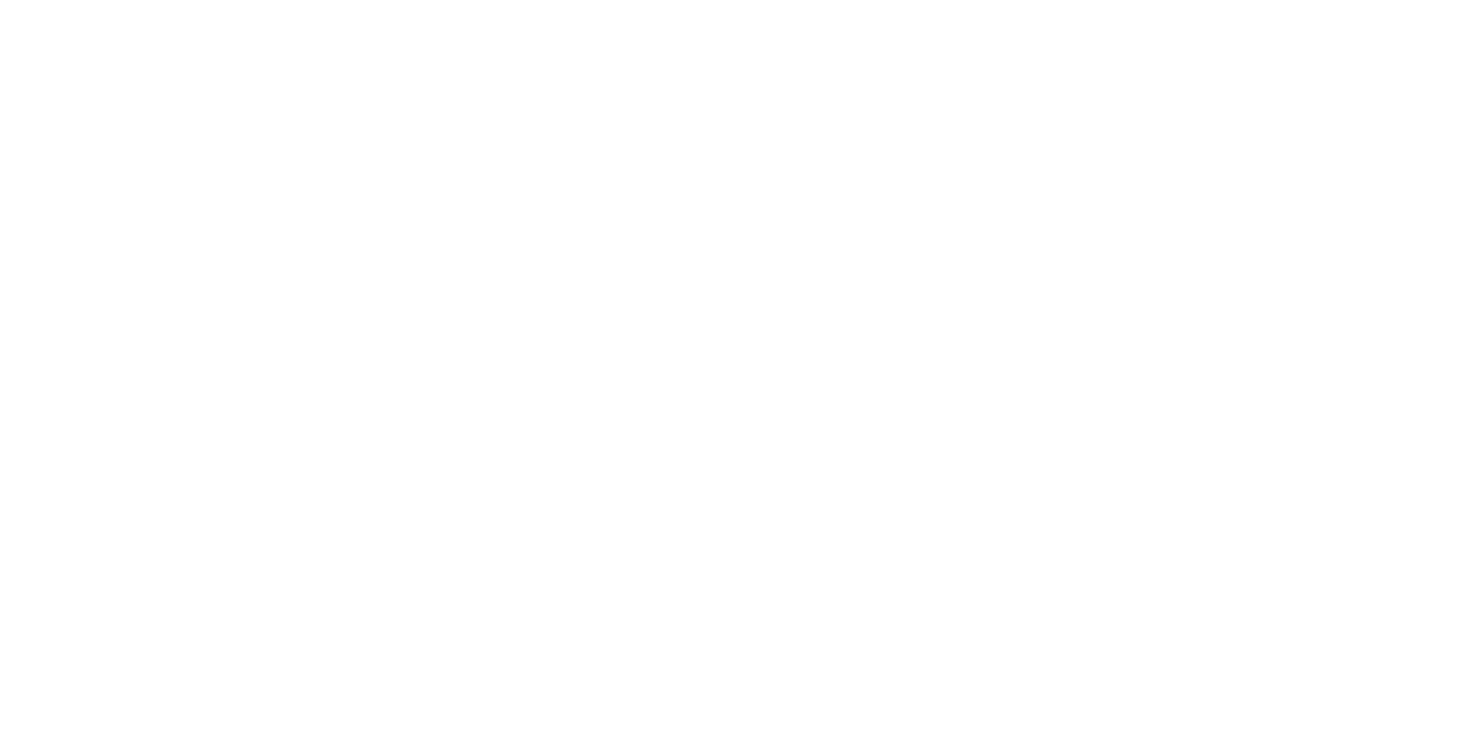
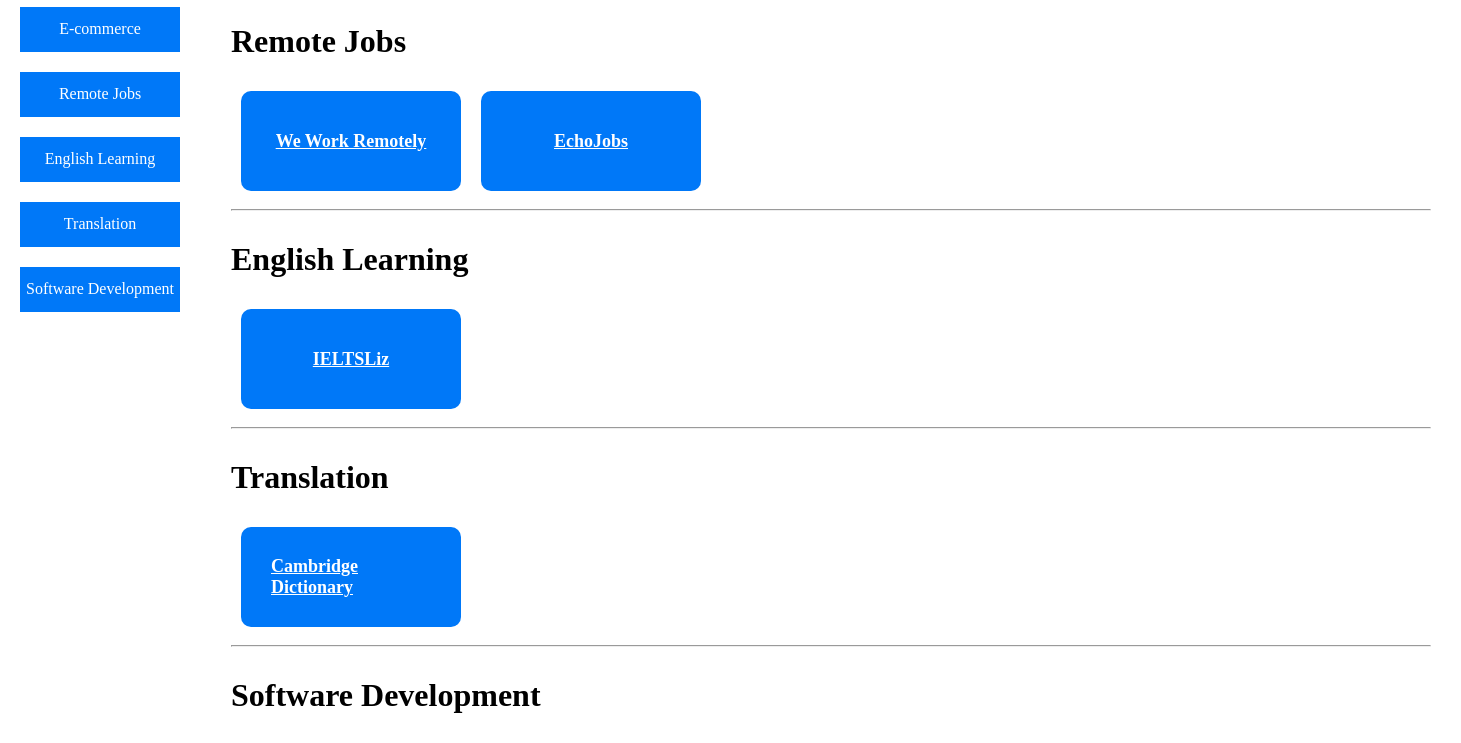
Before and after one commit to mvpsheng/toolslib, a React (Vite) app: page / in a window 1280 px wide. Shown: the part 900-1643 px from the top of the page, 1461 px wide, since content can reach past the window. Before the commit the page ends 800 px from the top, so only its background shows below. Built offline with nearby package versions, Linux system fonts and the light colour scheme.

Commit message:
Add Data Arrays

```diff
--- a/src/App.css
+++ b/src/App.css
@@ -1,8 +1,108 @@
-html, body {
+html,
+body {
+  /* background-color: rgb(1, 14, 61);
 
+  color: white; */
 }
 
 body {
   margin: 0;
+  padding: 0;
+  height: 100%;
+}
 
+/* Shared ultility Styles */
+
+button:hover {
+  cursor: pointer;
+  background-color: 90%;
 }
+
+button {
+  background-color: blueviolet;
+  border: none;
+  padding: 5px;
+  height: 30px;
+  border-radius: 15px;
+
+  color: white;
+  font-size: 15px;
+  margin-bottom: 10px;
+}
+.zoomcontainer {
+  display: grid;
+  grid-template-columns: 200px 1fr;
+}
+
+/* Navigations */
+.navs {
+  padding: 10px;
+  display: flex;
+  flex-direction: column;
+  justify-content: center;
+  align-items: center;
+
+  grid-row: 1 / 2; /* set the left column to span all rows */
+}
+
+.nav {
+  width: 160px;
+  height: 45px;
+  display: flex;
+  flex-direction: column;
+  justify-content: center;
+  align-items: center;
+  margin: 10px;
+
+  color: white;
+
+  background-color: rgb(0, 120, 248);
+}
+
+.nav:hover {
+  cursor: pointer;
+}
+/* Main contents */
+.subjects {
+  border-left: 1px solid white;
+  display: flex;
+  flex-direction: column;
+  justify-content: center;
+
+  padding: 30px;
+}
+
+.websites {
+  display: grid;
+  grid-template-columns: repeat(5, 1fr);
+}
+/* Website */
+.website {
+  background-color: rgb(0, 120, 248);
+  width: 160px;
+  height: 40px;
+  color: white;
+
+  border-radius: 10px;
+
+  display: flex;
+  flex-direction: column;
+  justify-content: center;
+  align-items: center;
+  padding: 30px;
+
+  margin: 10px;
+
+  font-size: 18px;
+
+  font-weight: 700;
+}
+
+.website a {
+  color: white;
+}
+
+.website:hover {
+  cursor: pointer;
+  background-color: 90%;
+}
--- a/src/App.jsx
+++ b/src/App.jsx
@@ -1,11 +1,105 @@
-import './App.css'
-import Nav from './components/Nav'
-import Subject from './components/Subject'
+import "./App.css";
+import Nav from "./components/Nav";
+import Subject from "./components/Subject";
+
+import { useState, useEffect } from "react";
 export default function App() {
+  const navItems = [
+    "All Websites",
+    "Remote Jobs",
+    "English Learning",
+    "Software Development",
+    "Videos",
+    "Note and Plans",
+  ];
+
+  const websites = [
+    { name: "Google", url: "https://www.google.com", type: "Search Engine" },
+    { name: "Facebook", url: "https://www.facebook.com", type: "Social Media" },
+    { name: "GitHub", url: "https://github.com", type: "Development" },
+    { name: "Amazon", url: "https://www.amazon.com", type: "E-commerce" },
+    {
+      name: "We Work Remotely",
+      url: "https://www.amazon.com",
+      type: "Remote Jobs",
+    },
+    { name: "EchoJobs", url: "https://www.amazon.com", type: "Remote Jobs" },
+    {
+      name: "IELTSLiz",
+      url: "https://www.amazon.com",
+      type: "English Learning",
+    },
+    {
+      name: "Cambridge Dictionary",
+      url: "https://www.amazon.com",
+      type: "Translation",
+    },
+    {
+      name: "菜鸟教程",
+      url: "https://www.amazon.com",
+      type: "Software Development",
+    },
+    {
+      name: "Frontend Development In depth",
+      url: "https://www.amazon.com",
+      type: "Software Development",
+    },
+    {
+      name: "GitHub",
+      url: "https://www.amazon.com",
+      type: "Software Development",
+    },
+    {
+      name: "SAP Tutorial",
+      url: "https://www.amazon.com",
+      type: "Software Development",
+    },
+    {
+      name: "Code Studio",
+      url: "https://www.amazon.com",
+      type: "Software Development",
+    },
+    {
+      name: "FreeCodeCamp",
+      url: "https://www.amazon.com",
+      type: "Software Development",
+    },
+  ];
+
+  const [selectedType, setSelectedType] = useState(null);
+
+  const types = [...new Set(websites.map((website) => website.type))];
+
+  const filteredWebsites = selectedType
+    ? websites.filter((website) => website.type === selectedType)
+    : websites;
+
+  function selectAType(type) {
+    setSelectedType(type);
+    console.log(filteredWebsites);
+  }
+
   return (
-    <div>
-      <div className='navs'><Nav></Nav></div>
-      <div className='subjects'><Subject></Subject></div>
+    <div className="zoomcontainer">
+      <div className="navs">
+        {types.map((item) => (
+          <Nav key={item} name={item} onclick={() => selectAType(item)}>
+            {item}
+          </Nav>
+        ))}
+      </div>
+      <div className="subjects">
+        {selectedType ? (
+          <Subject name={selectedType} websites={filteredWebsites}></Subject>
+        ) : (
+          types.map((item) => (
+            <Subject
+              name={item}
+              websites={websites.filter((website) => website.type === item)}
+            ></Subject>
+          ))
+        )}
+      </div>
     </div>
-  )
+  );
 }
--- a/src/components/Nav.jsx
+++ b/src/components/Nav.jsx
@@ -1,7 +1,10 @@
-export default function Nav() {
+export default function Nav(props) {
+  function handleClick() {
+    props.onclick();
+  }
   return (
-    <main>
-      Nav
-    </main>
-  )
+    <div className="nav" onClick={handleClick}>
+      {props.name}
+    </div>
+  );
 }
--- a/src/components/Subject.jsx
+++ b/src/components/Subject.jsx
@@ -1,7 +1,18 @@
-export default function Subject() {
+import Website from "./Website";
+export default function Subject(props) {
   return (
-    <main>
-      Subject
-    </main>
-  )
+    <div className="subject">
+      <h1>{props.name}</h1>
+      <div className="websites">
+        {props.websites.map((website) => (
+          <Website
+            key={website.name}
+            name={website.name}
+            url={website.url}
+          ></Website>
+        ))}
+      </div>
+      <hr />
+    </div>
+  );
 }
--- /dev/null
+++ b/src/components/Website.jsx
@@ -0,0 +1,9 @@
+export default function Website(props) {
+  return (
+    <div className="website">
+      <a href={props.url} target="_blank">
+        {props.name}
+      </a>
+    </div>
+  );
+}
```
Also changed, not shown: 1 other file (tests, documents, lock files or other folders).
